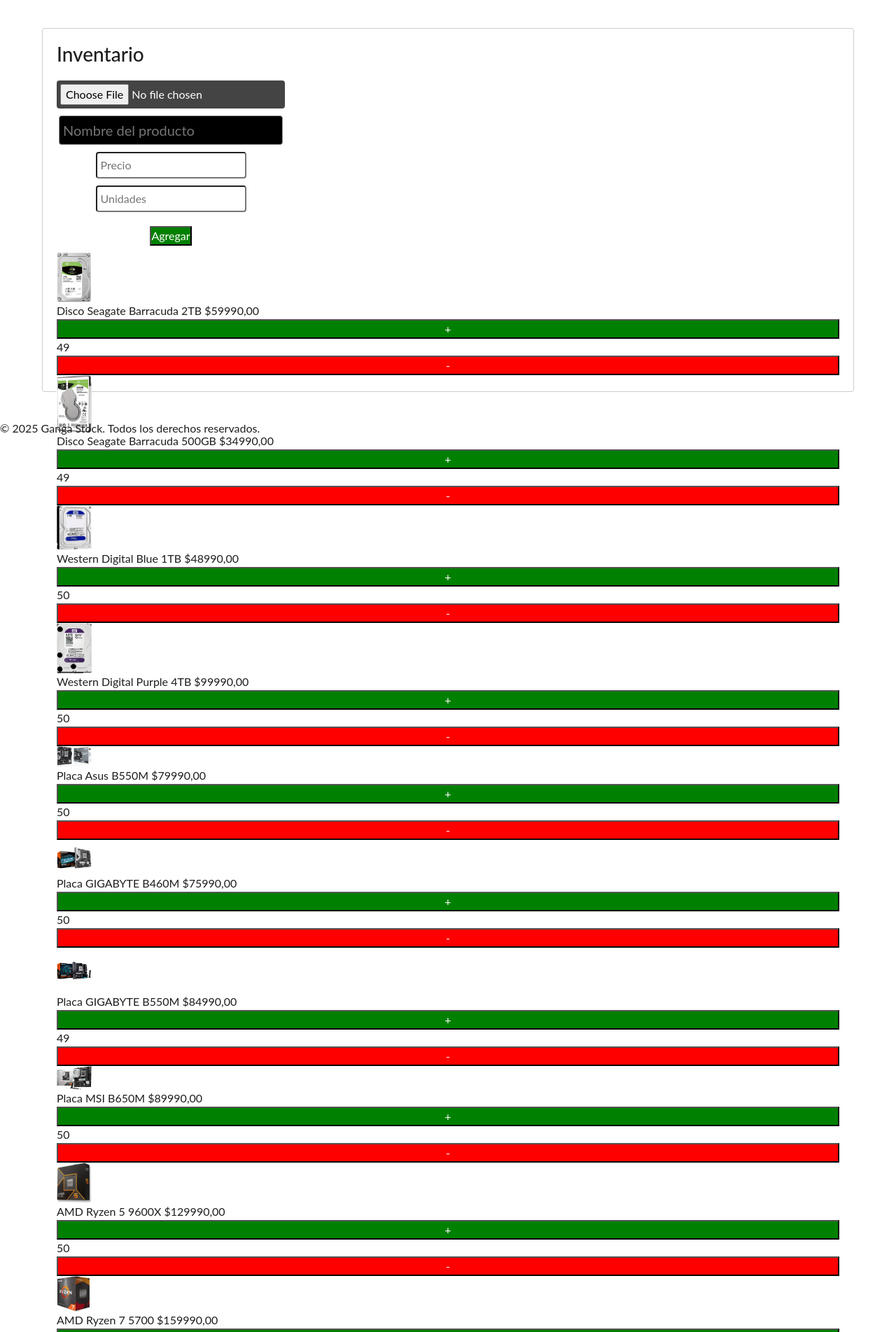
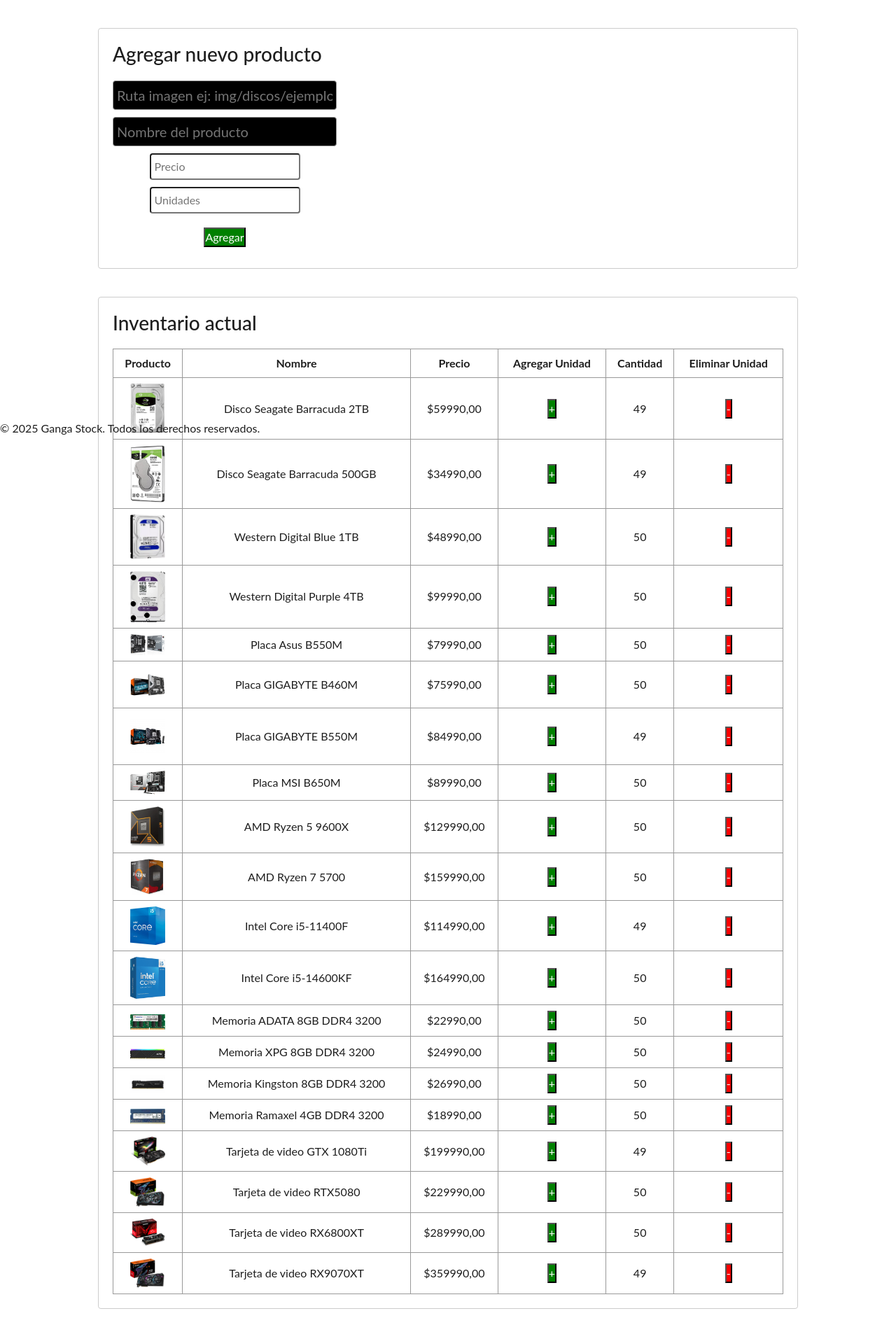
Before and after one commit to gangaxx/Ganga-Stock, a Django app: template aplicacion/templates/inventario.html in a window 1280 px wide. Shown: the part 100-2003 px from the top of the page at 70% size. After the commit the page ends 1970 px from the top, so only its background shows below. Run offline with Django 5.2, Linux system fonts and the light colour scheme; the template is opened without the code that fills it: values that come from a table or form of the project are taken from there, others are empty; data comes from the database, SQL or seed files in the repository; both versions use the stored data as it was after the commit; tables that the repository leaves empty hold one stand-in row (values such as "Sample post").

Commit message:
inventario.html
Esta agregando productos al inventario, junto con sus fotos y todo.
Ademas es visible en la base de datos sqlite3.

```diff
--- a/aplicacion/templates/inventario.html
+++ b/aplicacion/templates/inventario.html
@@ -53,14 +53,17 @@
 
   .main {
     display: flex;
-    justify-content: center;
+    flex-direction: column;
+    align-items: center;
     padding: 40px 60px;
+    gap: 40px;
   }
 
   .panel {
     padding: 20px;
     border-radius: 4px;
     width: 100%;
+    max-width: 1000px;
   }
 
   h2 {
@@ -83,11 +86,11 @@
     display: flex;
     justify-content: center;
     margin-top: 10px;
+    width: 100%;
   }
 
   .inventory-table {
     width: 100%;
-    margin-top: 20px;
     border-collapse: collapse;
   }
 
@@ -204,11 +207,10 @@
 
 <div class="main">
   <div class="panel">
-    <h2>Inventario</h2>
-
-    <form method="POST" enctype="multipart/form-data" class="inventory-form">
+    <h2>Agregar nuevo producto</h2>
+    <form method="POST" class="inventory-form">
       {% csrf_token %}
-      <input type="file" name="imagen" required class="upload-btn">
+      <input type="text" name="imagen" placeholder="Ruta imagen ej: img/discos/ejemplo.jpg" required>
       <input type="text" name="nombre" placeholder="Nombre del producto" required>
       <input type="number" name="precio" placeholder="Precio" step="0.01" required>
       <input type="number" name="cantidad" placeholder="Unidades" required>
@@ -216,8 +218,21 @@
         <button type="submit" class="add-btn">Agregar</button>
       </div>
     </form>
+  </div>
 
-
+  <div class="panel">
+    <h2>Inventario actual</h2>
+    <table class="inventory-table">
+      <thead>
+        <tr>
+          <th>Producto</th>
+          <th>Nombre</th>
+          <th>Precio</th>
+          <th>Agregar Unidad</th>
+          <th>Cantidad</th>
+          <th>Eliminar Unidad</th>
+        </tr>
+      </thead>
       <tbody>
         {% for producto in productos %}
         <tr>
```
Also changed, not shown: aplicacion/static/js/validaciones.js (+45 -21 lines), aplicacion/views.py (+18 -3 lines), aplicacion/static/img/tarjetavideo/tarjetavideo_rx_9070xt.webp (added), db.sqlite3.
